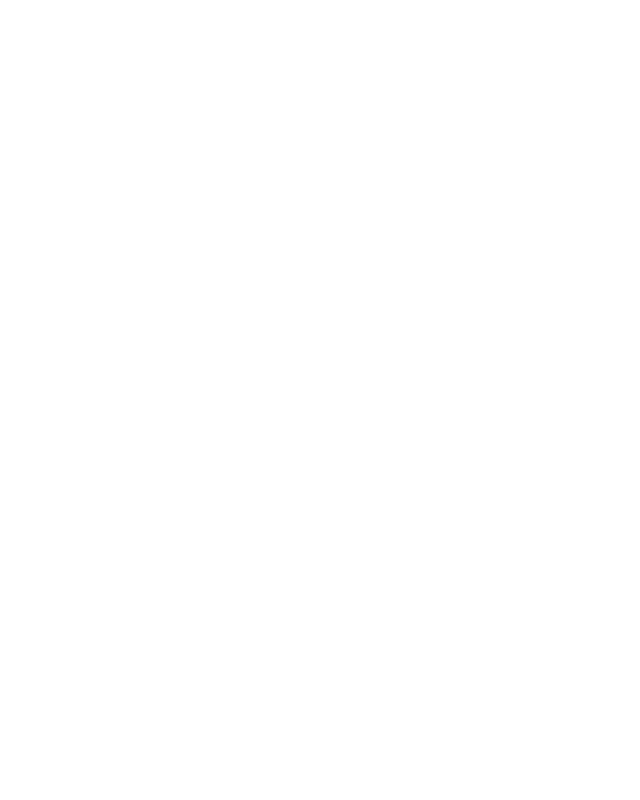
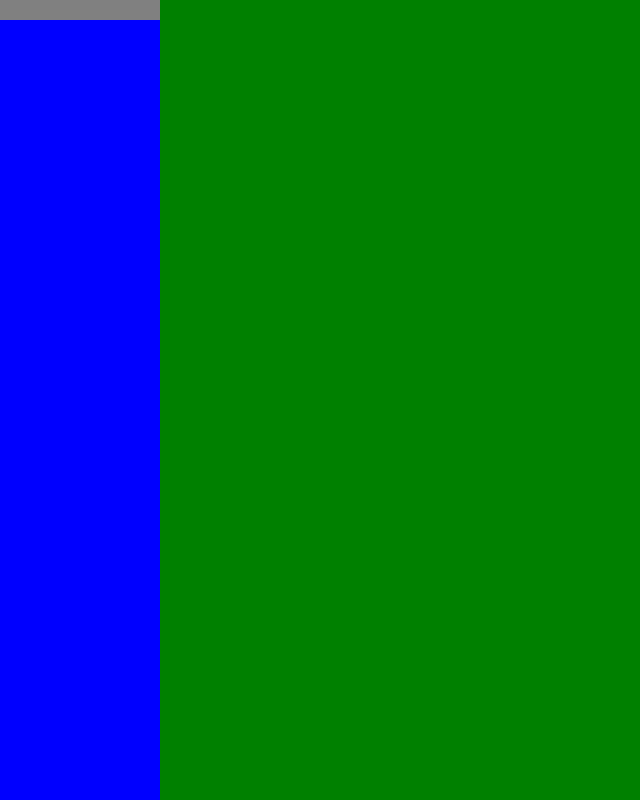
Before and after one commit to amannindra/Chess, a React (Vite) app in the folder CF/: page / in a window 1280 px wide. Shown: the whole page, without its empty margins (0-640 px from the left). Built offline with nearby package versions, Linux system fonts and the light colour scheme.

Commit message:
some changes made

```diff
--- a/CF/src/Pages/Home/Home.css
+++ b/CF/src/Pages/Home/Home.css
@@ -0,0 +1,10 @@
+.layout{
+    display:flex;
+
+    height: 100vh;
+}
+*{
+    margin: 0;
+    outlint: 0;
+    border: 0;
+}
--- a/CF/src/Pages/Home/LeftPanel/LeftPanel.css
+++ b/CF/src/Pages/Home/LeftPanel/LeftPanel.css
@@ -0,0 +1,14 @@
+.leftPanel {
+  display: flex;
+  flex-direction: row;
+  background-color: blue;
+  flex: 0.5;
+}
+.SideBlock{
+    display: flex;
+    width: 100%;
+    height: fit-content;/*Put FitContent Later*/
+    background-color: grey;
+    padding-top: 10px;
+    padding-bottom: 10px;
+}
--- a/CF/src/Pages/Home/LeftPanel/LeftPanel.jsx
+++ b/CF/src/Pages/Home/LeftPanel/LeftPanel.jsx
@@ -1,5 +1,16 @@
-function LeftPanel(){
-    return;
+import "./LeftPanel.css";
+function LeftPanel() {
+  return (
+    <div className="leftPanel">
+      <div className="SideBlock">
+      </div>
+      <div className="SideBlock"></div>
+      <div className="SideBlock"></div>
+      <div className="SideBlock"></div>
+      <div className="SideBlock"></div>
+      <div className="SideBlock"></div>
+    </div>
+  );
 }
 
 export default LeftPanel;
--- a/CF/src/Pages/Home/MainPanel/MainPanel.css
+++ b/CF/src/Pages/Home/MainPanel/MainPanel.css
@@ -0,0 +1,6 @@
+.mainPanel {
+  display: flex;
+  flex-direction: column;
+  background-color: green;
+  flex: 3.5;
+}
--- a/CF/src/Pages/Home/MainPanel/MainPanel.jsx
+++ b/CF/src/Pages/Home/MainPanel/MainPanel.jsx
@@ -1,5 +1,11 @@
+import "./MainPanel.css";
 function MainPanel() {
-  return;
+  return (
+    <div
+      className="mainPanel
+  "
+    ></div>
+  );
 }
 
 export default MainPanel;
```
Also changed, not shown: 1 other file (tests, documents, lock files or other folders).
